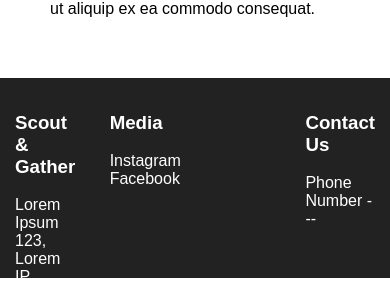
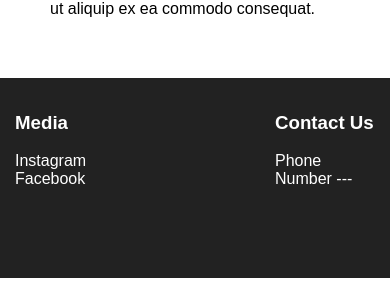
Before and after one commit to dennischoi/Scout-Gather, a React (Create React App) app: page / in a window 390 px wide. Shown: the part 2066-2364 px from the top of the page. Built offline with nearby package versions, Linux system fonts and the light colour scheme.

Commit message:
footer and nav responsive update

```diff
--- a/src/app/components/Footer/Footer.js
+++ b/src/app/components/Footer/Footer.js
@@ -10,7 +10,7 @@ class Footer extends Component {
     return (
       <div className="footerMain">
         <section className="footerContainer">
-        	<div className="footerItems">
+        	<div className="footerItems footerLocation">
         		<h3>Scout & Gather</h3>
                 <div>
                     <span>Lorem Ipsum 123, Lorem IP</span>
--- a/src/app/styles/css/Footer/Footer.css
+++ b/src/app/styles/css/Footer/Footer.css
@@ -14,3 +14,7 @@
 	flex: 1;
 	padding: 15px;
 }
+
+.footerLocation {
+	display: none;
+}
--- a/src/app/styles/css/Header/Header.css
+++ b/src/app/styles/css/Header/Header.css
@@ -19,7 +19,7 @@
 
 .header-logo {
   animation: header-logo-spin infinite 20s linear;
-  height: 55px;
+  height: 40px;
 }
 
 @keyframes header-logo-spin {
```
